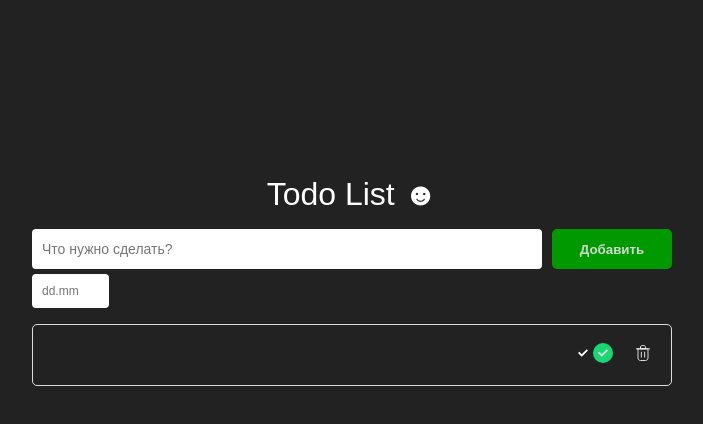
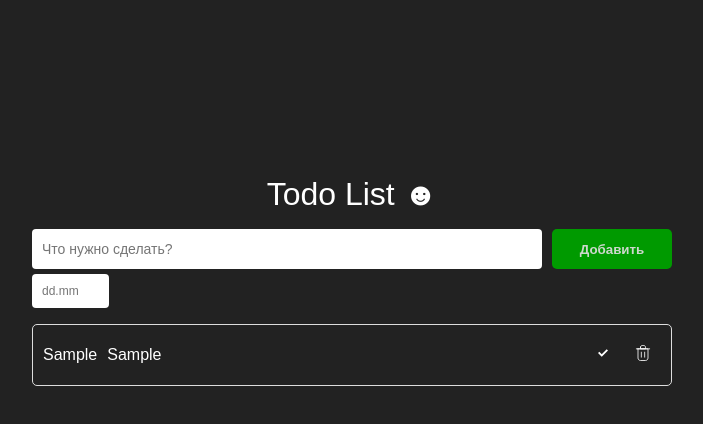
Before and after one commit to Torrex1/todoList, a React (Vite) app: page / in a window 1280 px wide. Both pictures are taken after typing "Sample", "Sample" into the empty fields and a click on the button "Добавить". Shown: the top 424 px of the page, without its empty margins (288-991 px from the left). Built offline with nearby package versions, Linux system fonts and the light colour scheme.

Commit message:
init props and using it on layout

```diff
--- a/src/components/TodoItem/TodoItem.jsx
+++ b/src/components/TodoItem/TodoItem.jsx
@@ -1,22 +1,23 @@
 import './todoitem.css'
 
-export default function TodoItem () {
+export default function TodoItem ({todo, onToggle, onDelete}) {
     return (
         <div className='todo-item'>
-            <div className='todo-item__date'>
+            <div className='todo-item__deadline'>
+                <span>{todo.deadline}</span>
             </div>
 
             <div className='todo-item__text'>
-                <div></div>
+                <div>{todo.text}</div>
             </div>
 
             <div className='todo-item__icons'>
-                <div>
-                    <img src="src/assets/icons/uncompleteIcon.svg" alt="uncompleteIcon"/>
-                    <img src="src/assets/icons/completeIcon.svg" alt="completeIcon"/>
+                <div onClick={() => onToggle(todo.id)}>
+                    <img style={todo.completed === false? {display: 'block'} : {display: 'none'}} src="src/assets/icons/uncompleteIcon.svg" alt="uncompleteIcon"/>
+                    <img style={todo.completed ? {display: 'block'} : {display: 'none'}} src="src/assets/icons/completeIcon.svg" alt="completeIcon"/>
                 </div>
 
-                <div >
+                <div onClick={() => onDelete(todo.id)}>
                     <img src="src/assets/icons/deleteIcon.svg" alt="deleteIcon"/>
                 </div>
             </div>
```
